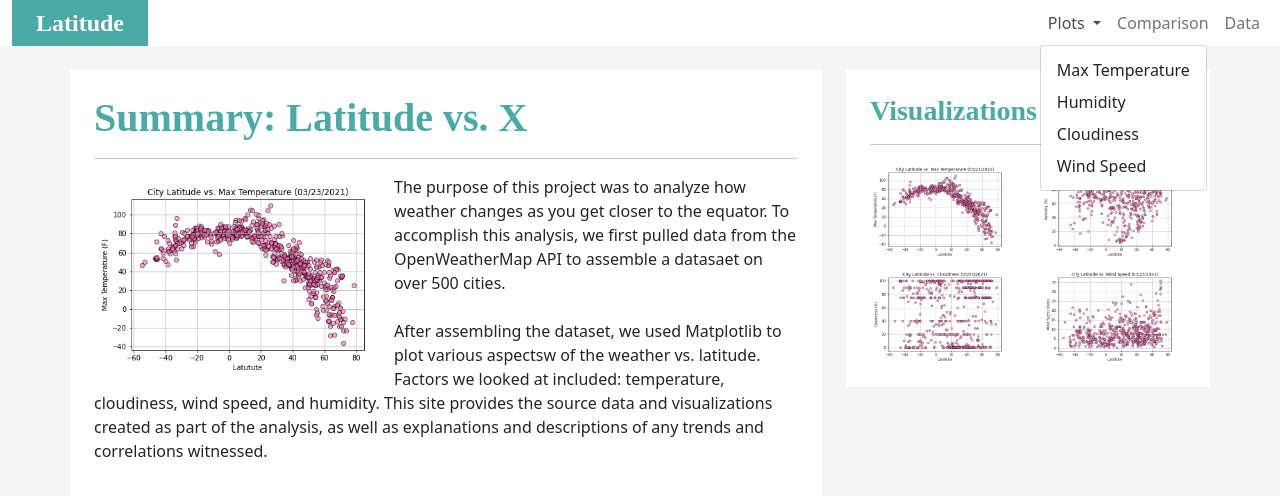
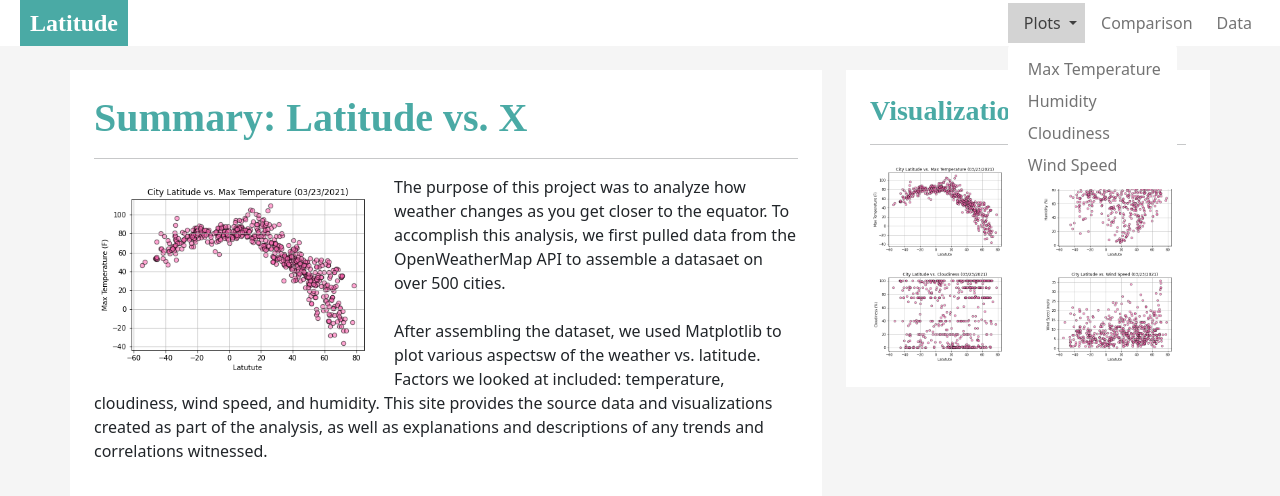
Before and after one commit to scottgall/Web-Design-Challenge, a plain HTML site: page index.html in a window 1280 px wide. Both pictures are taken after a click on the button "Plots". Drawn offline with nearby package versions, Linux system fonts and the light colour scheme.

Commit message:
finished navbar

```diff
--- a/index.html
+++ b/index.html
@@ -9,15 +9,15 @@
   </head>
   <body>
     <nav class="navbar navbar-expand-lg navbar-light mb-lg-4">
-      <div class="container-fluid">
+      <div class="container-fluid p-0">
         <a class="navbar-brand navbrand" href="#">Latitude</a>
         <button class="navbar-toggler" type="button" data-bs-toggle="collapse" data-bs-target="#navbarSupportedContent" aria-controls="navbarSupportedContent" aria-expanded="false" aria-label="Toggle navigation">
           <span class="navbar-toggler-icon"></span>
         </button>
         <div class="collapse navbar-collapse" id="navbarSupportedContent">
-          <ul class="navbar-nav ms-auto mb-2 mb-lg-0">
+          <ul class="navbar-nav ms-auto bg-white">
             <li class="nav-item dropdown">
-              <a class="nav-link dropdown-toggle" href="#" id="navbarDropdown" role="button" data-bs-toggle="dropdown" aria-expanded="false">
+              <a class="nav-link dropdown-toggle ps-3" href="#" id="navbarDropdown" role="button" data-bs-toggle="dropdown" aria-expanded="false">
                 Plots
               </a>
               <ul class="dropdown-menu" aria-labelledby="navbarDropdown">
@@ -28,10 +28,10 @@
               </ul>
             </li>
             <li class="nav-item">
-              <a class="nav-link" href="comparisons.html">Comparison</a>
+              <a class="nav-link ps-3" href="comparisons.html">Comparison</a>
             </li>
             <li class="nav-item">
-              <a class="nav-link" href="data.html">Data</a>
+              <a class="nav-link ps-3" href="data.html">Data</a>
             </li>
           </ul>
         </div>
--- a/style.css
+++ b/style.css
@@ -10,11 +10,29 @@ body {
 .navbar-brand {
   background: #4aaaa5;
   color: white !important;
-  padding-left: 1em;
-  padding-right: 1em;
+  /* padding-left: 1em;
+  padding-right: 1em; */
   font-family: serif;
   font-weight: 600;
   font-size: 1.5em;
+  margin-left: 20px;
+}
+
+.dropdown-menu {
+  border: none;
+}
+
+.dropdown {
+  margin-top: 10px;
+}
+
+.dropdown-item {
+  color: rgba(0,0,0,.55);
+  padding-left: 30px;
+}
+
+.dropdown-toggle.show {
+  background: lightgray;
 }
 
 .navbar-nav .nav-item.active .nav-link,
@@ -24,11 +42,31 @@ body {
 
 .navbar-light .navbar-toggler {
   border-color: lightgray;
+  margin: 10px 20px;
 }
+
+.navbar-nav {
+  border-bottom: 1px solid lightgray;
+}
+
 
 @media (min-width: 992px) {
   .navbar {
     background: white;
+  }
+  .navbar-brand {
+    padding-left: 10px;
+    padding-right: 10px;
+  }
+  .navbar-nav {
+    border-bottom: none;
+    margin-right: 20px;
+  }
+  .dropdown {
+    margin-top: 0;
+  }
+  .dropdown-item {
+    padding-left: 20px;
   }
 }
 
```
